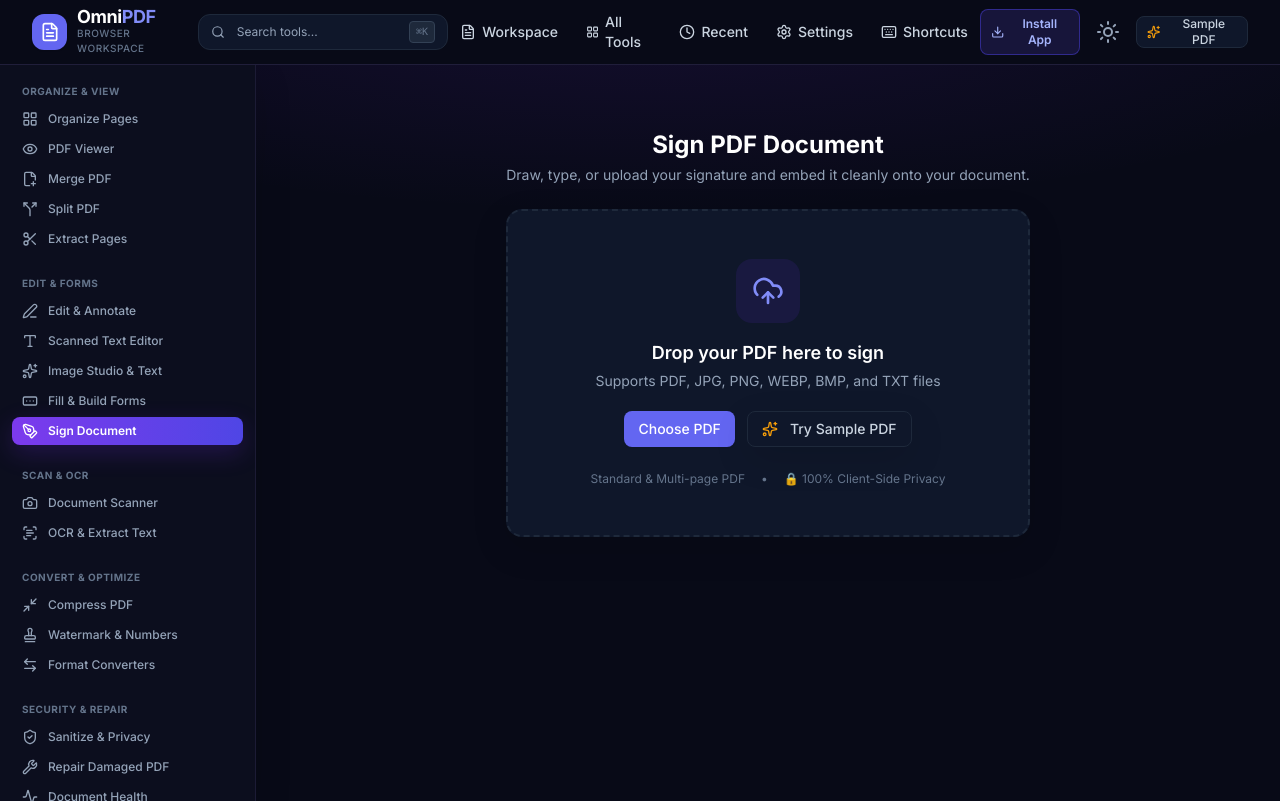
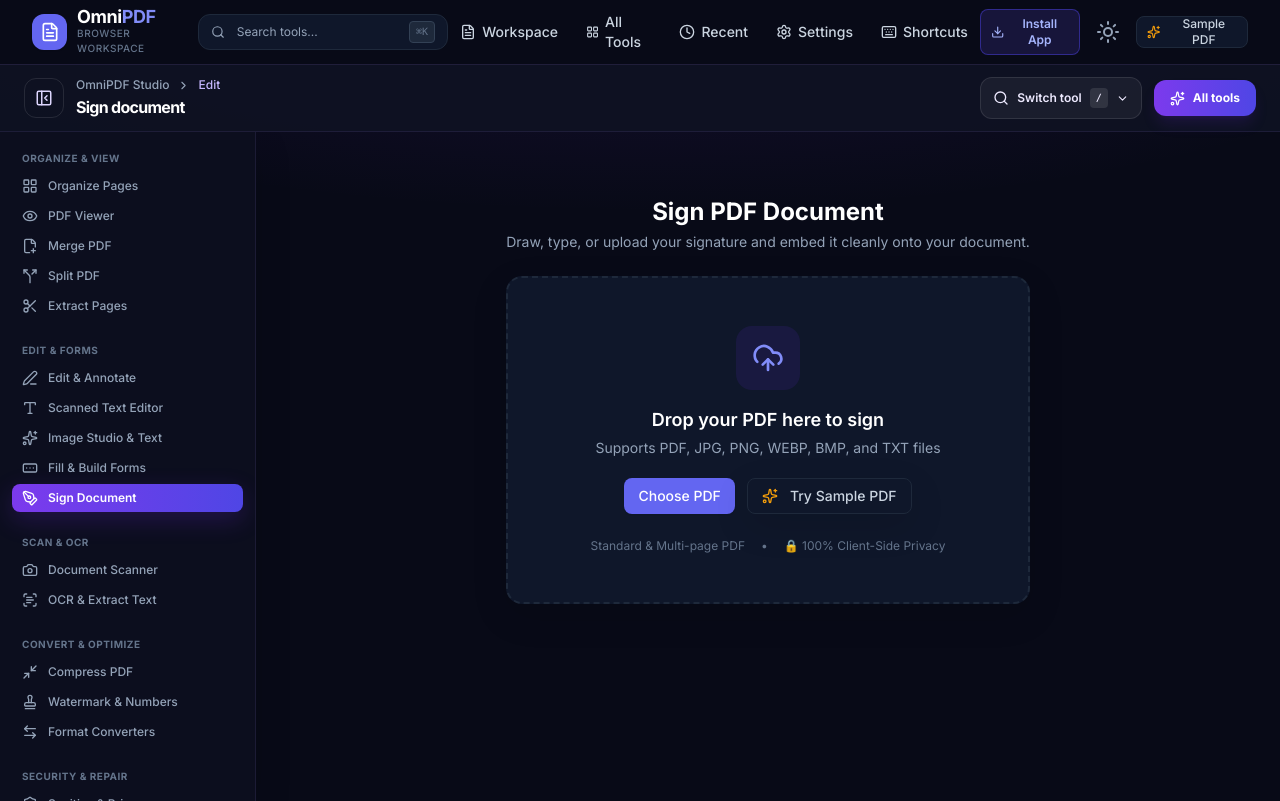
Before and after one commit to Madhu-Kowshik/viewscanner, a React (Vite) app: page /#/sign in a window 1280 px wide. Built offline with nearby package versions, Linux system fonts and the light colour scheme.

Commit message:
deploy: integrate hybrid studio with scanner redesign

```diff
--- a/src/pages/WorkspacePage.tsx
+++ b/src/pages/WorkspacePage.tsx
@@ -1,6 +1,7 @@
 import React, { useState } from 'react';
 import { useLocation, useNavigate } from 'react-router-dom';
 import { WorkspaceSidebar } from '../components/layout/WorkspaceSidebar';
+import { WorkspaceCommandBar } from '../components/layout/WorkspaceCommandBar';
 import { MobileTabBar } from '../components/layout/MobileTabBar';
 import { PageOrganizer } from '../components/organizer/PageOrganizer';
 import { PdfViewer } from '../components/viewer/PdfViewer';
@@ -40,6 +41,7 @@
   const navigate = useNavigate();
   const { currentFile, healthReport, savedSession, resumeSavedSession, dismissSavedSession, documentType } = usePdf();
   const [dismissedTipFileId, setDismissedTipFileId] = useState<string | null>(null);
+  const [sidebarCollapsed, setSidebarCollapsed] = useState(false);
 
   // Determine active tool from current path
   const path = location.pathname;
@@ -109,9 +111,11 @@
   }
 
   return (
-    <div className="premium-inner premium-workspace flex h-[calc(100vh-4rem)] overflow-hidden bg-slate-50 dark:bg-[#080a17]">
+    <div className="premium-inner premium-workspace hybrid-studio-shell flex h-[calc(100vh-4rem)] flex-col overflow-hidden bg-slate-50 dark:bg-[#080a17]">
+      <WorkspaceCommandBar collapsed={sidebarCollapsed} onToggle={() => setSidebarCollapsed(v => !v)} />
+      <div className="flex min-h-0 flex-1 overflow-hidden">
       {/* Desktop Sidebar */}
-      <WorkspaceSidebar />
+      {!sidebarCollapsed && <WorkspaceSidebar />}
 
       {/* Main Content Workspace */}
       <main className="flex-1 overflow-y-auto p-4 sm:p-6 lg:p-8 pb-20 md:pb-8">
@@ -243,6 +247,7 @@
         </div>
       </main>
 
+      </div>
       {/* Mobile Bottom Tab Bar */}
       <MobileTabBar />
 
```
